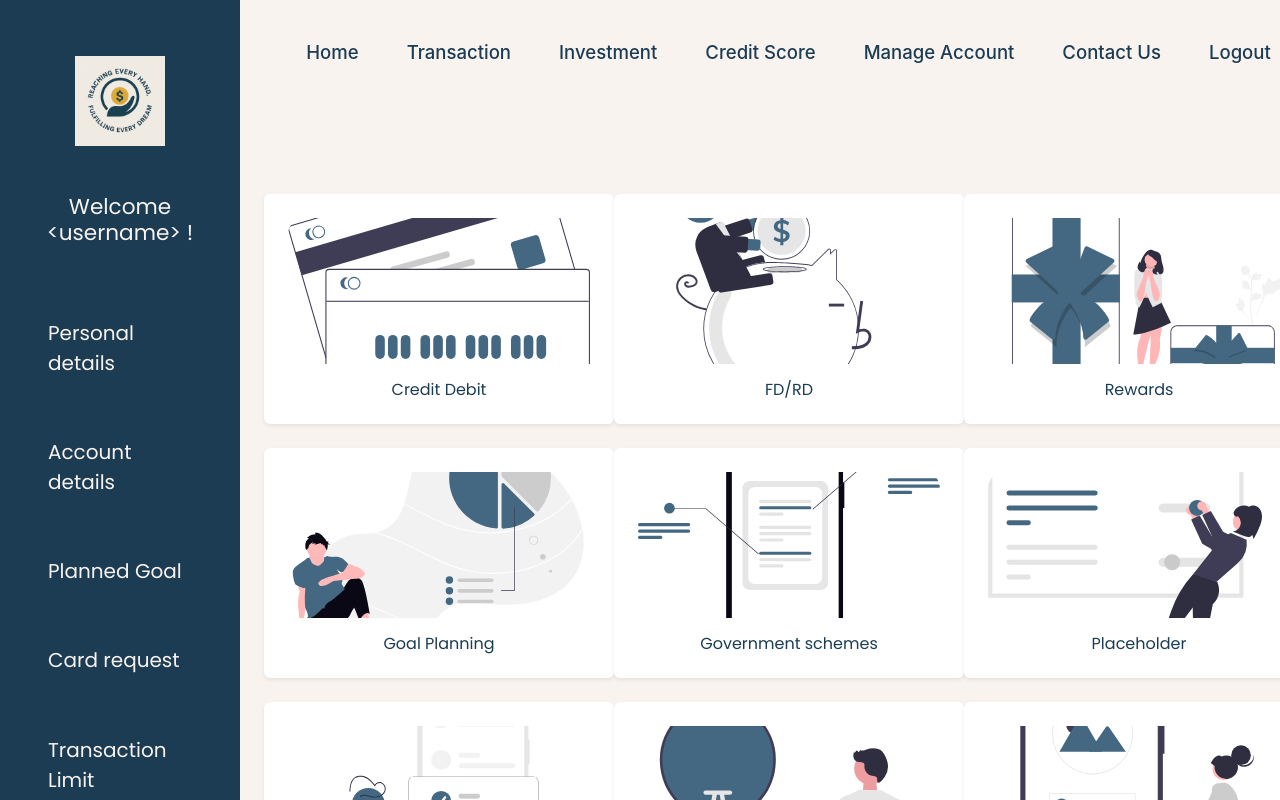
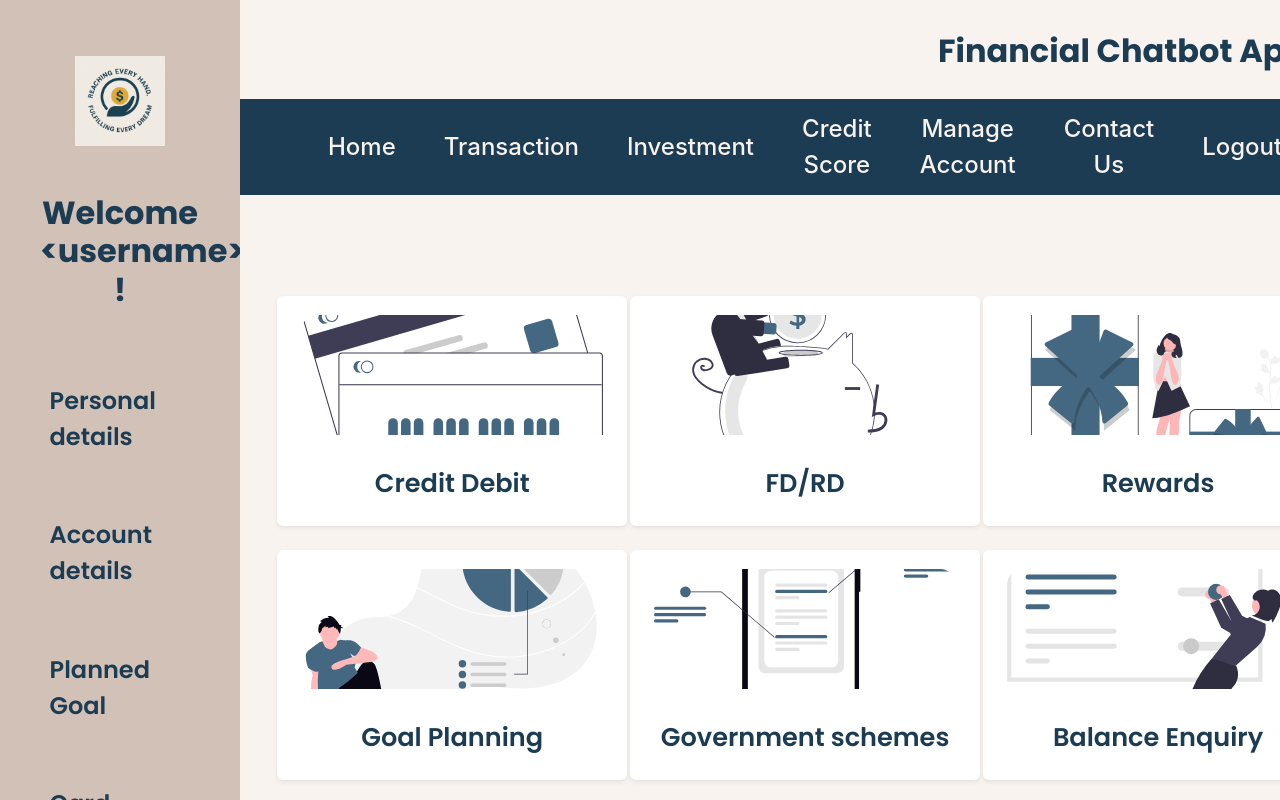
Before and after one commit to Anujakat5/financial-chatbot, a React (Vite) app: page / in a window 1280 px wide. Built offline with nearby package versions, Linux system fonts and the light colour scheme.

Commit message:
Enhance screen

```diff
--- a/src/App.css
+++ b/src/App.css
@@ -31,6 +31,11 @@ body {
   min-height: 100vh;
   margin: 0;
   padding: 0;
+}
+
+.website-title {
+  margin: 1rem 3rem 0 0;
+  text-align: right;
 }
 
 .navbar-tab-btn,
@@ -88,9 +93,13 @@ body {
   flex-direction: column;
   justify-content: center;
   align-items: center;
-  font-size: 1.8rem; /* Increased font size */
+  font-size: 1.6rem !important;/* Increased font size*/
   color: #1B3C53;     /* Primary text color */
   font-weight: 600;
+}
+
+.label{
+  padding: 0.8rem 0 0 0;
 }
 
 .custom-card:hover {
@@ -115,7 +124,7 @@ body {
   width: 24vw;
   min-width: 240px;
   max-width: 340px;
-  background: #1B3C53 !important;
+  background: #D2C1B6 !important;
   color: #F9F3EF !important;
   display: flex;
   flex-direction: column;
@@ -141,10 +150,10 @@ body {
 
 .left-sidebar h6 {
   margin: 1.5rem;
-  font-size: 1.35rem;
-  font-weight: 500;
+  font-size: 2rem;
+  font-weight: 650;
   text-align: center;
-  color: #F9F3EF !important;
+  color: #1B3C53 !important;
 }
 
 .left-sidebar ul {
@@ -161,10 +170,11 @@ body {
   border: none;
   width: 100%;
   text-align: left;
-  font-size: 1.25rem;
-  color: #F9F3EF;
-  font-weight: 500;
-  padding: 0.5rem 1rem;
+  font-size: 1.5rem;
+  /* font-weight: 500 !important; */
+  color: #1B3C53;
+  font-weight: 600;
+  padding: 0.6rem 0.5rem 0.6rem 1.1rem;
   border-radius: 0.75rem;
   transition: color 0.2s;
   cursor: pointer;
@@ -173,9 +183,9 @@ body {
 .sidebar-btn.active,
 .sidebar-btn.active:focus,
 .sidebar-btn.active:active {
-  font-weight: 800 !important; /* Bold */
+  /* font-weight: 800 !important; */
   color: #F9F3EF !important;
-  background: none;
+  background: #1B3C53;
 }
 
 .main-content {
@@ -185,15 +195,22 @@ body {
 }
 
 .navbar-custom {
-  margin: 1.3rem;
-  background: transparent;
+  margin: 0.8rem 0;
+  /* margin: 0; */
+  background: #1B3C53;
   box-shadow: none;
-  padding: 0.5rem 5rem 0.5rem 0;
+  /* padding: 0.5rem 5rem 0.5rem 0; */
+  padding: 0.5rem 2rem;
   min-height: 64px;
+  width: 100%;
 }
 
 .navbar-tabs {
   gap: 2rem;
+  justify-content: space-between;  /* or use gap if tabs have fixed widths */
+  align-items: center;
+  width: 100%;
+  padding: 0 3rem;
 }
 
 .navbar-tab-btn {
@@ -201,8 +218,8 @@ body {
   border: none;
   outline: none;
   font-family: 'Inter', 'Poppins', Arial, sans-serif;
-  font-size: 1.16rem;
-  color: #1B3C53;
+  font-size: 1.5rem;
+  color: #F9F3EF;
   font-weight: 500;
   padding: 0.25rem 0.5rem;
   border-radius: 1.5rem;
@@ -212,12 +229,12 @@ body {
 
 .navbar-tab-btn.active {
   font-weight: 800 !important;      /* Bold */
-  color: #1B3C53;        /* Keep primary color */
+  color: #F9F3EF;        /* Keep primary color */
   background: none;      /* No background */
 }
 
 .navbar-tab-btn:hover,
 .navbar-tab-btn:focus {
-  color: #456882;
+  color: #F9F3EF;
   background: none;
 }
--- a/src/App.jsx
+++ b/src/App.jsx
@@ -46,6 +46,13 @@ function App() {
         activeSidebar={activeSidebar}
       />
       <div className="main-content flex-grow-1 d-flex flex-column">
+      {/* Website Title */}
+      <div className="website-title p-3 ps-4">
+        <h1 style={{ margin: 0, fontSize: "2rem", fontWeight: "700", color: "#1B3C53"}}>
+          Financial Chatbot App
+        </h1>
+      </div>
+      {/* <div className="main-content flex-grow-1 d-flex flex-column"> */}
         <Navbar
           onTabClick={(tab) => { setActiveTab(tab); setActiveSidebar(null); }}
           activeTab={activeTab}
--- a/src/components/Card.jsx
+++ b/src/components/Card.jsx
@@ -31,7 +31,7 @@ const Card = ({ image, title, onClick }) => (
         marginBottom: "1rem"
       }}
     />
-    <h6 className="mb-0" style={{ marginTop: "auto" }}>{title}</h6>
+    <div className="mb-0 label" style={{ marginTop: "auto"}}>{title}</div>
   </div>
 );
 
--- a/src/pages/Home.jsx
+++ b/src/pages/Home.jsx
@@ -14,7 +14,7 @@ import img9 from "../assets/Placeholder_2.svg";
 
 const sectionData = {
   "Section 1": ["Credit Debit", "FD/RD", "Rewards"],
-  "Section 2": ["Goal Planning", "Government schemes", "Placeholder"],
+  "Section 2": ["Goal Planning", "Government schemes", "Balance Enquiry"],
   "Section 3": ["Recommendation", "Placeholder", "Placeholder"],
 };
 
```
